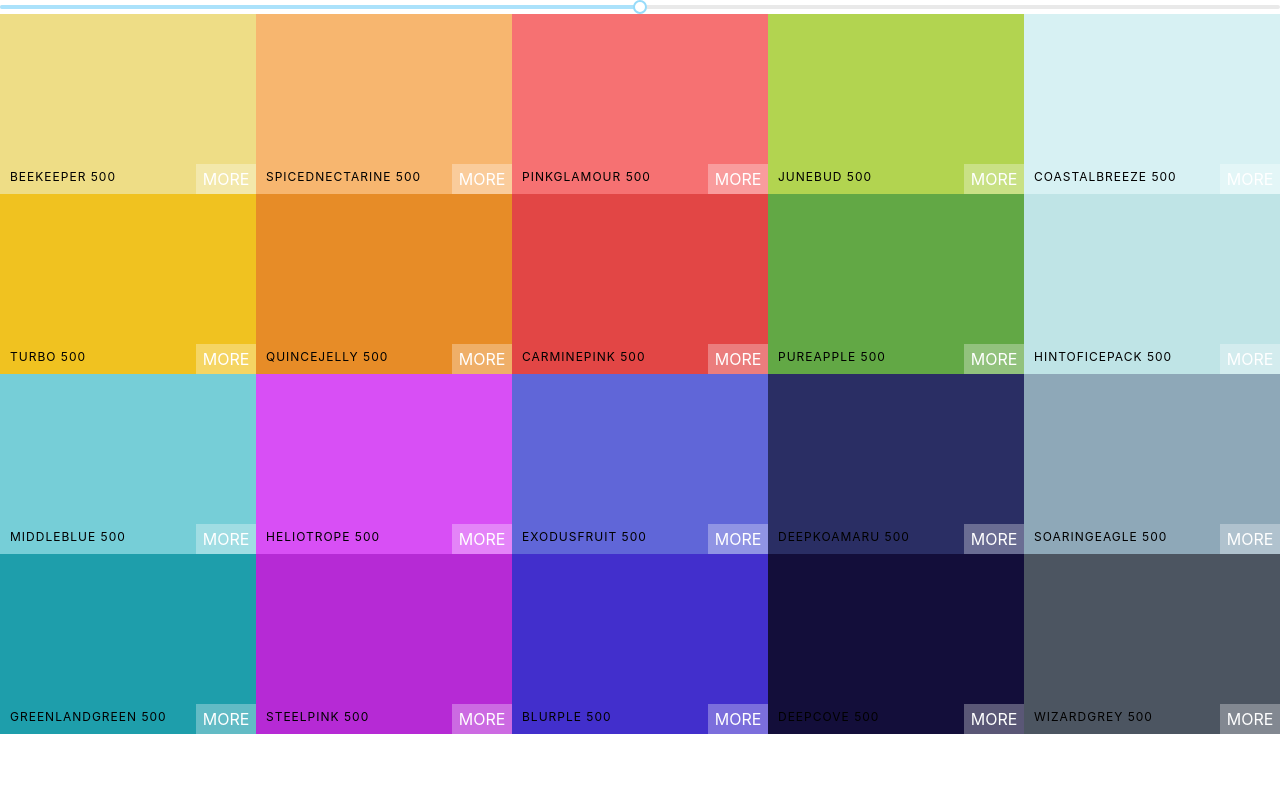
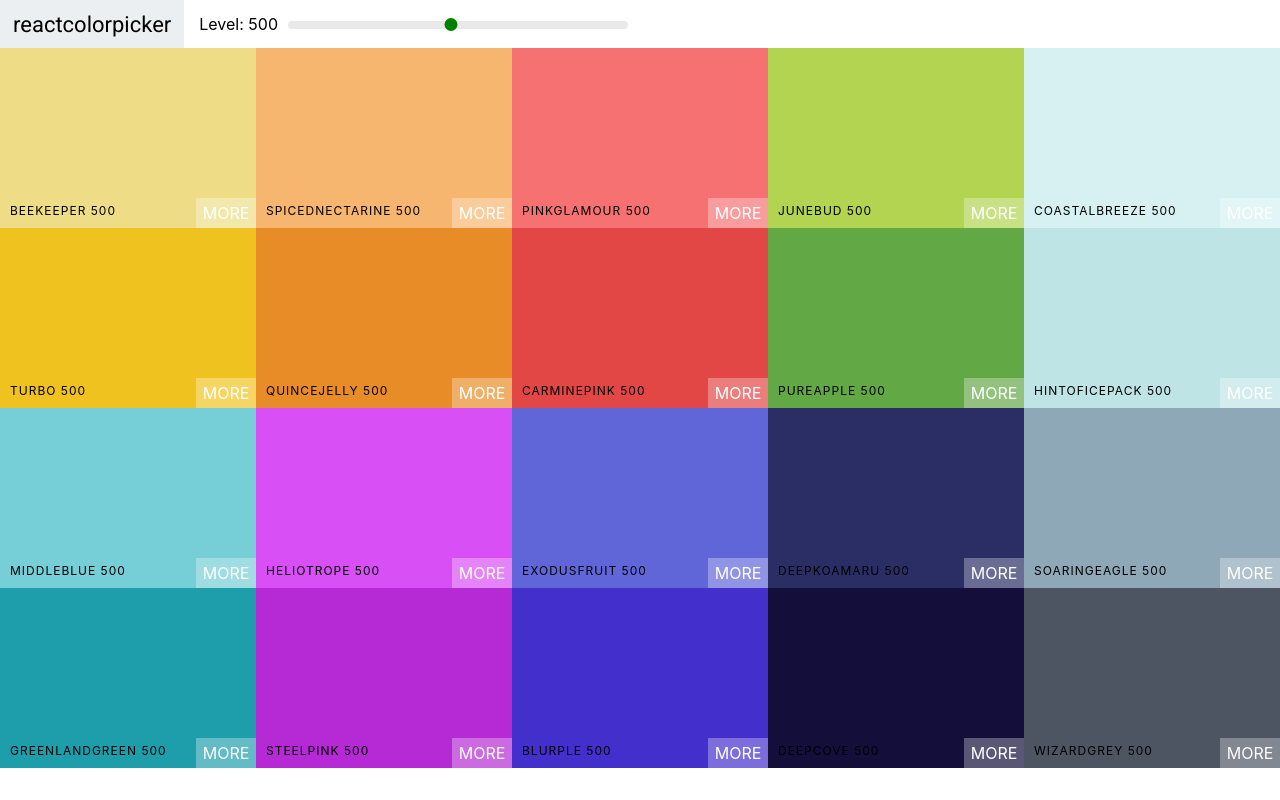
Before and after one commit to Keo222/color-app, a React (Create React App) app: page / in a window 1280 px wide. Built offline with nearby package versions, Linux system fonts and the light colour scheme.

Commit message:
added navbar and styled slider

```diff
--- a/public/index.html
+++ b/public/index.html
@@ -9,6 +9,9 @@
       name="description"
       content="Web site created using create-react-app"
     />
+    <link rel="preconnect" href="https://fonts.googleapis.com">
+    <link rel="preconnect" href="https://fonts.gstatic.com" crossorigin>
+    <link href="https://fonts.googleapis.com/css2?family=Roboto:wght@100;400;500&display=swap" rel="stylesheet">
     <link rel="apple-touch-icon" href="%PUBLIC_URL%/logo192.png" />
     <!--
       manifest.json provides metadata used when your web app is installed on a
--- /dev/null
+++ b/src/Navbar.css
@@ -0,0 +1,48 @@
+.Navbar {
+    display: flex;
+    align-items: center;
+    justify-content: flex-start;
+    height: 6vh;
+}
+
+.logo {
+    margin-right: 15px;
+    padding: 0 13px;
+    font-size: 22px;
+    background-color: #eceff1;
+    font-family: 'Roboto', sans-serif;
+    height: 100%;
+    display: flex;
+    align-items: center;
+}
+
+a {
+    text-decoration: none;
+    color: black;
+}
+
+.slider {
+    width: 340px;
+    margin: 0 10px;
+    display: inline-block;
+}
+
+.rc-slider-track {
+    background-color: transparent;
+}
+.rc-slider-rail {
+    height: 8px;
+}
+.rc-slider-handle,
+.rc-slider-handle:hover,
+.rc-slider-handle:focus ,
+.rc-slider-handle:active {
+    background-color: green;
+    outline: none;
+    border: 2px solid green;
+    box-shadow: none;
+    width: 13px;
+    height: 13px;
+    margin-left: -7px;
+    margin-top: -3px;
+}
--- /dev/null
+++ b/src/Navbar.js
@@ -0,0 +1,31 @@
+import React, { Component } from 'react';
+
+import Slider from 'rc-slider';
+import 'rc-slider/assets/index.css';
+
+import './Navbar.css';
+
+export default class Navbar extends Component {
+    render() {
+        const {level, changeLevel} = this.props;
+        return (
+            <header className="Navbar">
+                <div className="logo">
+                    <a href="/">reactcolorpicker</a>
+                </div>
+                <div className="slider-container">
+                    <span>Level: {level}</span>
+                    <div className="slider">
+                        <Slider
+                            defaultValue={level}
+                            min={100}
+                            max={900}
+                            step={100}
+                            onAfterChange={changeLevel}
+                        />
+                    </div>
+                </div>
+            </header>
+        )
+    }
+}
--- a/src/Palette.js
+++ b/src/Palette.js
@@ -1,7 +1,8 @@
 import React, { Component } from 'react';
-import Slider from 'rc-slider';
-import 'rc-slider/assets/index.css';
+
+import Navbar from './Navbar';
 import ColorBox from './ColorBox';
+
 import './Palette.css'
 
 
@@ -22,14 +23,7 @@
         ));
         return (
             <div className="Palette">
-                <Slider
-                    defaultValue={level}
-                    min={100}
-                    max={900}
-                    step={100}
-                    onAfterChange={this.changeLevel}
-                />
-                {/* navbar */}
+                <Navbar level={level} changeLevel={this.changeLevel}/>
                 <div className="Palette-colors">
                     {colorBoxes}
                 </div>
```
